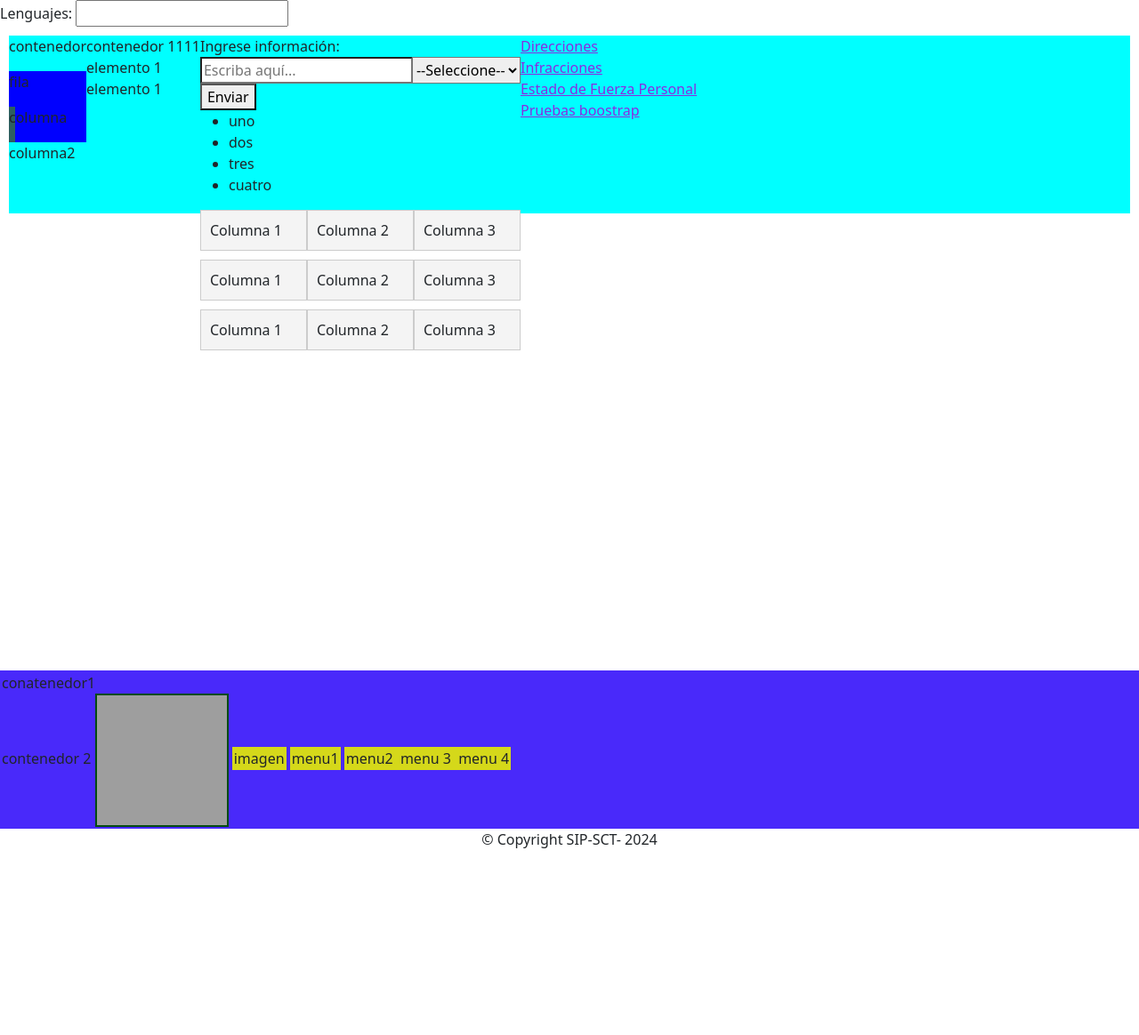
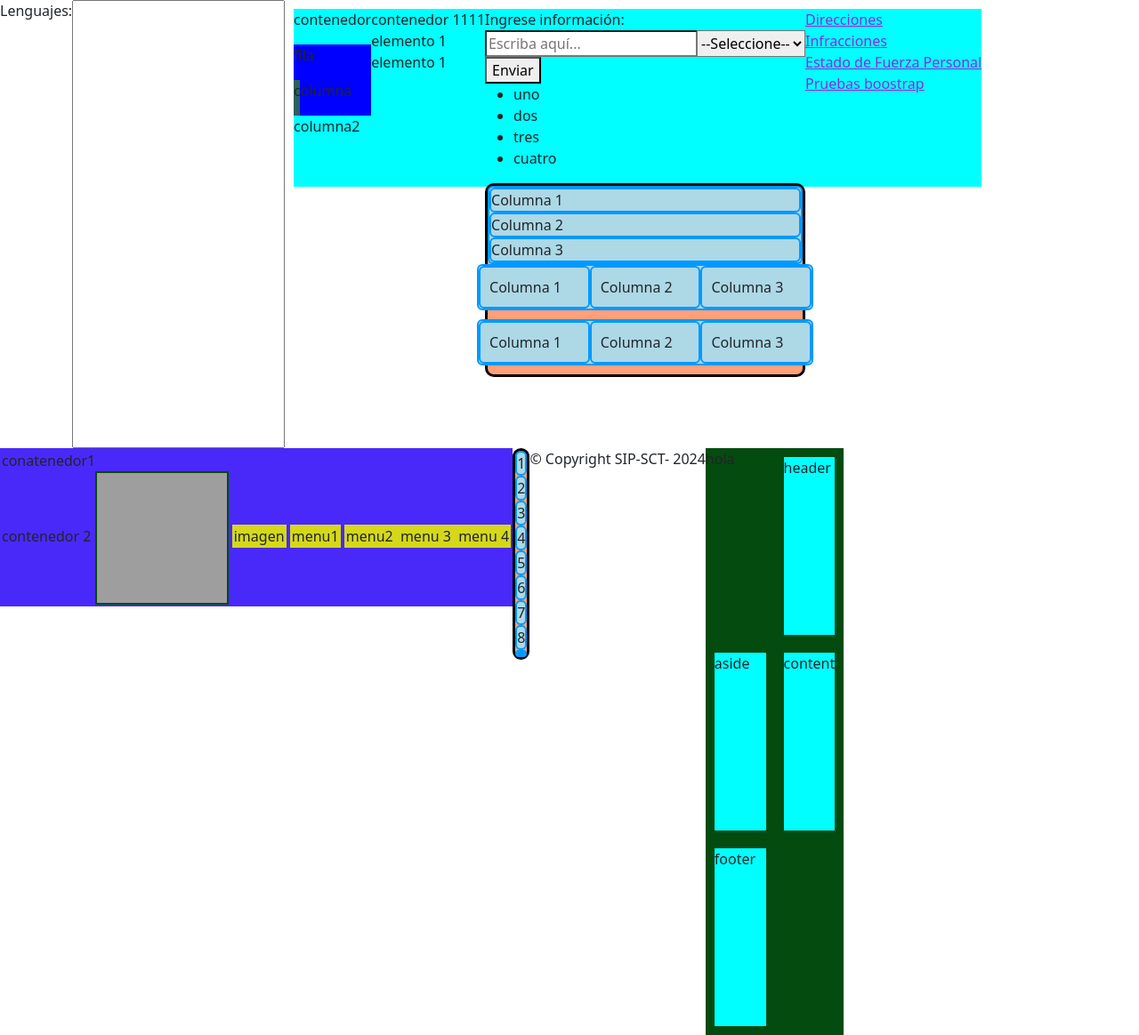
Before and after one commit to Samziro5/websip, a PHP site: page /pruebabootstrap.html in a window 1280 px wide. Shown: the whole page at 89% size. Before the commit the page ends 954 px from the top, so only its background shows below. Run offline with PHP 8.4, Linux system fonts and the light colour scheme; grey boxes are pictures that could not be loaded.

Commit message:
prueba de Direcciones

```diff
--- a/pruebabootstrap.html
+++ b/pruebabootstrap.html
@@ -75,11 +75,12 @@
 
                     </ul>
                 </section>
-                <div class="container">
-                    <div class="row">
-                        <div class="column">Columna 1</div>
-                        <div class="column">Columna 2</div>
-                        <div class="column">Columna 3</div>
+               <section>
+                <div class="container-prueba">
+                    <div class="row-prueba">
+                        <div class="column-prueba">Columna 1</div>
+                        <div class="column-prueba">Columna 2</div>
+                        <div class="column-prueba">Columna 3</div>
                     </div>
                     <div class="row">
                         <div class="column">Columna 1</div>
@@ -92,6 +93,7 @@
                         <div class="column">Columna 3</div>
                     </div>
                 </div>
+                 </section>
 
 
             </form>
@@ -159,6 +161,24 @@
                 </div>
          </div>
         </section>
+        <section>
+            <div class="container-prueba">
+
+                    <div> 1</div>
+                    <div> 2</div>
+                    <div> 3</div>
+                    <div> 4</div>
+                    <div> 5</div>
+                    <div> 6</div>
+                    <div> 7</div>
+                    <div> 8</div>
+
+                    <div Columna 2</div>
+                    <div </div>
+
+                </div>
+            </div>
+             </section>
 </body>
 <footer>
 
@@ -169,4 +189,17 @@
             </div>
 
 </footer>
+
+<section class="container-prueba-2">
+    <container class="row-prueba-2">hola</container>
+    <container class="column-prueba-2"><header>header </header></container>
+    <container class="column-prueba-2"><header>aside </header></container>
+    <container class="column-prueba-2"><header>content </header></container>
+    <container class="column-prueba-2"><header>footer </header></container>
+
+
+
+
+
+</section>
 </html>
--- a/style.css
+++ b/style.css
@@ -1,7 +1,10 @@
 /* etiqueta body */
 body{
     font-family: 'Montserrat', sans-serif;
-    background-color: aqua;
+    background-color: #4929fa;
+    display: flex;
+    flex-wrap: wrap;
+
 }
 header {
     height: 200px;
@@ -12,6 +15,8 @@ header {
 header {
     display: flex;
     flex-wrap: wrap;
+
+
 }
 
 /* logo anubis sm */
@@ -139,13 +144,16 @@ footer div img{
     }
 /* HOJA DIRECCIONES */
 
+.container-body{
+    background-color: crimson;
+    width: 1080px;;
+    height: 1920px;
+}
+
 /* contenedor Navegación Direcciones  */
-header {
+.container-header {
     display: flex;
-    flex-flow: row wrap;
-
-
-
+    flex-wrap: wrap;
 }
 .container-header-1{
 
@@ -155,16 +163,13 @@ header {
    flex-wrap: wrap;
 
 
+
    /* Flex box de Header Direcciones */
 }
 .row-header-1{
-    display: flex;
-    flex-direction: wrap;
 
 }
 .column-header-1{
-    display: flex;
-    flex-wrap: wrap;
 
 }
 .container-header-2{
@@ -179,17 +184,12 @@ header {
     padding: 80px;
     margin: auto;
     padding: auto;
-    display: flex;
-   flex-wrap:wrap;
-    align-content: center;
 
 }
 .column-header-2{
     display: inline;
     padding: 15px;
-    display: flex;
-    flex-wrap:wrap;
-     align-content: center;
+
     }
 /* Flexbox del Header */
 
@@ -197,9 +197,8 @@ header {
 
 .container-sct{
     background-color: #630cc7;
-display: flex;
-flex-wrap: wrap;
-
+    display: flex;
+    flex-wrap: wrap;
 
 }
 .row-sct{
@@ -208,10 +207,11 @@ flex-wrap: wrap;
 
 }
 .column-sct{
+
+    margin:auto ;
+    padding:5px 450px;
     display: flex;
     flex-wrap: wrap;
-    margin:auto ;
-    padding:5px 450px;
 
 
 }
@@ -297,10 +297,10 @@ li:nth-child(1){
     flex-grow: 2;
 }
 
-.container {
+.container-zonas {
     width: 80%;
     margin: auto;
-    overflow: hidden;
+
 
 }
 .row {
@@ -313,7 +313,7 @@ div.column {
     flex: 1; /* Cada columna tomará el mismo espacio */
     padding: 10px;
     box-sizing: border-box; /* Incluye padding en el ancho total */
-    border: 1px solid #ccc; /* Borde para visualizar las columnas */
+    border: 1px solid #000000; /* Borde para visualizar las columnas */
     background-color: #f4f4f4; /* Color de fondo */
     flex-flow:column wrap;
     align-items: center;
@@ -480,8 +480,42 @@ a:hover{
 a:active{
 	color:red;
 }
-@media (width < 900px){
-    .list1 {flex-grow: 4;}
-    .menu {flex-grow: 4;}
+
+.container-prueba {
+    background-color: lightsalmon;
+    border: 3px solid black;
+    border-radius:10px;
+    display:grid;
+}
+
+.container-prueba div{
+    border:2px solid #09f;
+        background: lightblue;
+        border-radius:6px;
 
 }
+.container-prueba-2{
+    background-color: #044b10;
+    display:grid;
+    grid-template-columns:1fr 1fr;
+    grid-template-rows: repeat(2, minmax(50px,1fr));
+}
+.container header{
+     background-color: #09f;
+     grid-column:1/-1;
+}
+
+.container aside{
+    background-color: #d5d81a;
+
+}
+.container main{
+    background-color: red;
+}
+.container footer{
+    background-color: gray;
+    grid-column:1fr 1fr 1fr;
+}
+@media(max-width: 600px){
+
+}
```
Also changed, not shown: Direcciones.html (+13 -3 lines).
